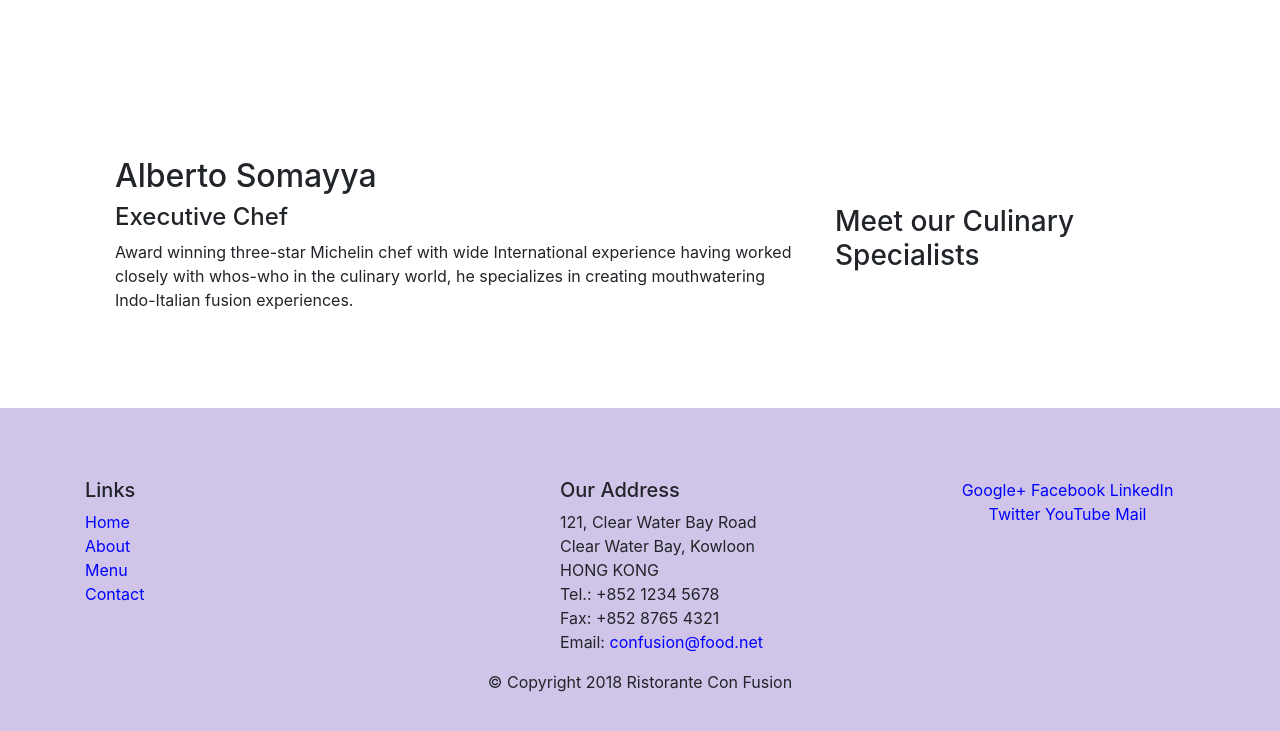
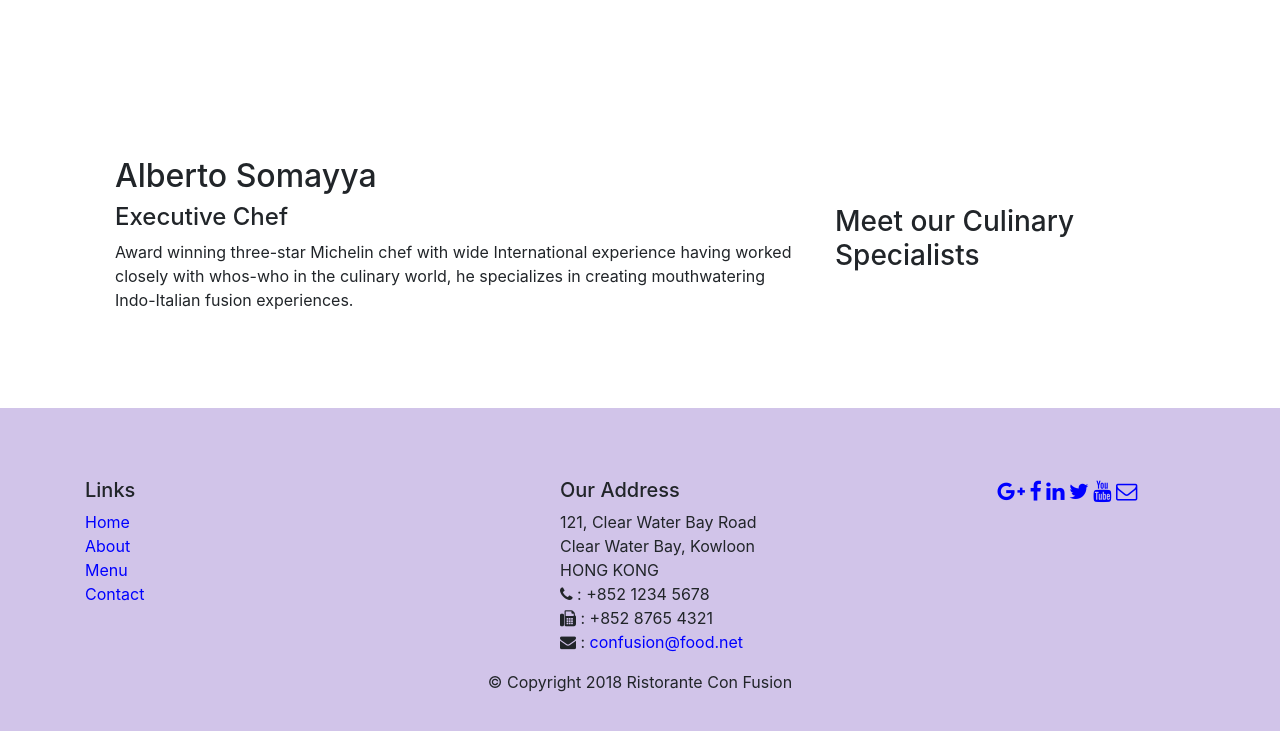
Before and after one commit to dak-shin/bootstrap4.0-, a website: page index.html in a window 1280 px wide. Shown: the part 945-1676 px from the top of the page. Drawn offline with nearby package versions, Linux system fonts and the light colour scheme.

Commit message:
icon fonts completed

```diff
--- a/css/styles.css
+++ b/css/styles.css
@@ -23,6 +23,7 @@ footer{
 a{
 	text-decoration-style: none;
 	color: blue;
+	text-decoration: none;
 }
 .navbar-brand{
 	padding-left: 5px;
--- a/index.html
+++ b/index.html
@@ -7,9 +7,10 @@
     <meta charset="utf-8">
     <meta name="viewport" content="width=device-width, initial-scale=1, shrink-to-fit=no">
     <meta http-equiv="x-ua-compatible" content="ie=edge">
-
     <!-- Bootstrap CSS -->
     <link rel="stylesheet" href="node_modules/bootstrap/dist/css/bootstrap.min.css">
+    <link rel="stylesheet" href="node_modules/font-awesome/css/font-awesome.min.css">
+    <link rel="stylesheet" href="node_modules/bootstrap-social/bootstrap-social.css">
     <link rel="stylesheet" type="text/css" href="../css/styles.css">
 </head>
 
@@ -25,10 +26,16 @@
             <div class="navbar-collapse collapse" id="id1234">
                 <ul class="navbar-nav mr-auto" >
                     <li class="nav-item active">
-                        <a href="#" class="nav-link">Home</a>
+                        <a href="#" class="nav-link"><span class="fa fa-home fa-lg"></span> Home</a>
                     </li>
                     <li class="nav-item">
-                        <a href="./aboutus.html" class="nav-link">About Us</a>
+                        <a href="./aboutus.html" class="nav-link"><span class="fa fa-info fa-lg"></span> About Us</a>
+                    </li>
+                    <li class="nav-item">
+                        <a href="#" class="nav-link"><span class="fa fa-list fa-lg"></span> Menu</a>
+                    </li>
+                    <li class="nav-item">
+                        <a href=".#" class="nav-link"><span class="fa fa-address-card fa-lg"></span> Contact</a>
                     </li>
                 </ul>
             </div>
@@ -100,19 +107,31 @@
 		              121, Clear Water Bay Road<br>
 		              Clear Water Bay, Kowloon<br>
 		              HONG KONG<br>
-		              Tel.: +852 1234 5678<br>
-		              Fax: +852 8765 4321<br>
-		              Email: <a href="mailto:confusion@food.net">confusion@food.net</a>
+		              <span class="fa fa-phone"></span> : +852 1234 5678<br>
+		              <span class="fa fa-fax"></span> : +852 8765 4321<br>
+		              <span class="fa fa-envelope"></span> : <a href="mailto:confusion@food.net">confusion@food.net</a>
 		           </address>
                 </div>
                 <div class="col-12 col-md">
                     <div class="text-center">
-                        <a href="http://google.com/+">Google+</a>
-                        <a href="http://www.facebook.com/profile.php?id=">Facebook</a>
-                        <a href="http://www.linkedin.com/in/">LinkedIn</a>
-                        <a href="http://twitter.com/">Twitter</a>
-                        <a href="http://youtube.com/">YouTube</a>
-                        <a href="mailto:">Mail</a>
+                        <a href="http://google.com/+">
+                            <span class="fa fa-google-plus fa-lg"></span>
+                        </a>
+                        <a href="http://www.facebook.com/profile.php?id=">
+                            <span class="fa fa-facebook fa-lg"></span>
+                        </a>
+                        <a href="http://www.linkedin.com/in/">
+                            <span class="fa fa-linkedin fa-lg"></span>
+                        </a>
+                        <a href="http://twitter.com/">
+                            <span class="fa fa-twitter fa-lg"></span>
+                        </a>
+                        <a href="http://youtube.com/">
+                            <span class="fa fa-youtube fa-lg"></span>
+                        </a>
+                        <a href="mailto:">
+                            <span class="fa fa-envelope-o fa-lg"></span>
+                        </a>
                     </div>
                 </div>
            </div>
```
Also changed, not shown: aboutus.html (+11 -3 lines), package.json (+3 -4 lines), 1 other file.
